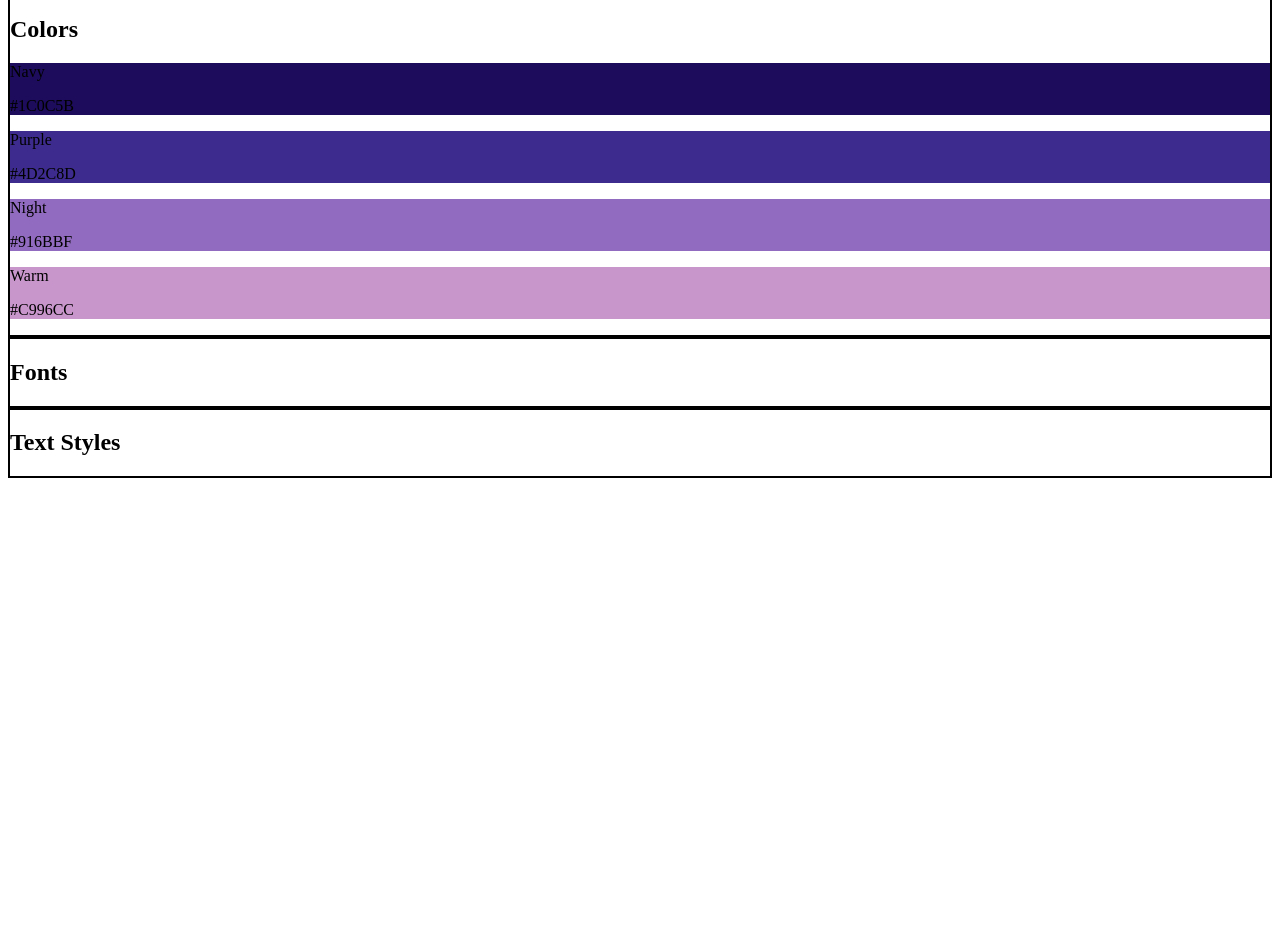
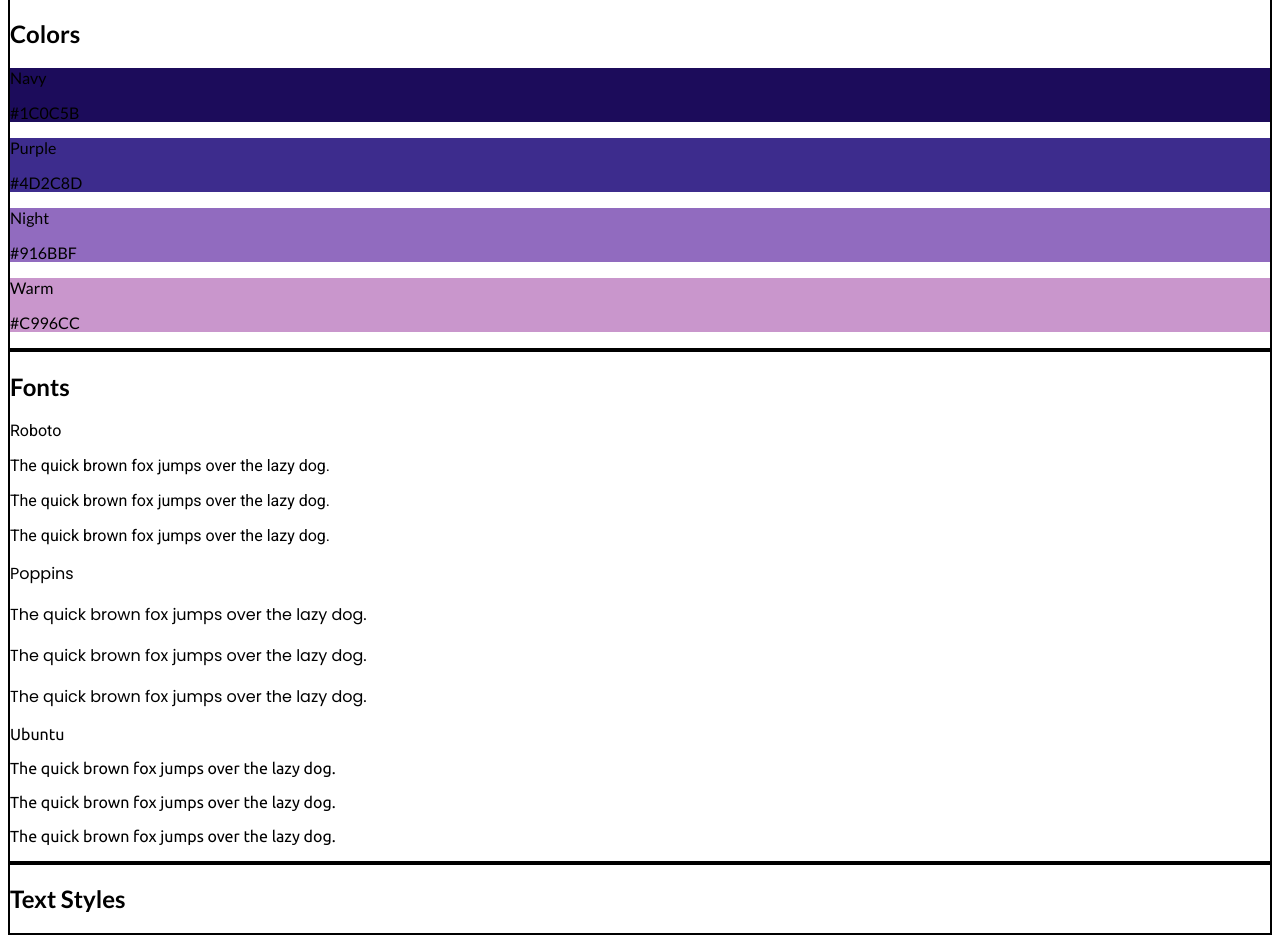
Before and after one commit to MalGreenidge/design_system, a plain HTML site: page index.html in a window 1280 px wide. Shown: the part 104-1047 px from the top of the page. Before the commit the page ends 800 px from the top, so only its background shows below. Drawn offline with Linux system fonts and the light colour scheme.

Commit message:
Add google fonts for styling fonts block

```diff
--- a/index.html
+++ b/index.html
@@ -44,6 +44,26 @@
         <!-- Fonts -->
         <section id="fonts">
             <h2>Fonts</h2>
+            <div class="font-block roboto">
+                <p class="font-label">Roboto</p>
+                <p class="normal">The quick brown fox jumps over the lazy dog.</p>
+                <p class="bold">The quick brown fox jumps over the lazy dog.</p>
+                <p class="italic">The quick brown fox jumps over the lazy dog.</p>
+            </div>
+
+            <div class="font-block poppins">
+                <p class="font-label">Poppins</p>
+                <p class="normal">The quick brown fox jumps over the lazy dog.</p>
+                <p class="bold">The quick brown fox jumps over the lazy dog.</p>
+                <p class="italic">The quick brown fox jumps over the lazy dog.</p>
+            </div>
+
+            <div class="font-block ubuntu">
+                <p class="font-label">Ubuntu</p>
+                <p class="normal">The quick brown fox jumps over the lazy dog.</p>
+                <p class="bold">The quick brown fox jumps over the lazy dog.</p>
+                <p class="italic">The quick brown fox jumps over the lazy dog.</p>
+            </div>
         </section>
         <!-- Text Styles -->
         <section id="text-styles">
--- a/styles.css
+++ b/styles.css
@@ -1,8 +1,25 @@
+@import url('https://fonts.googleapis.com/css2?family=Lato:ital,wght@0,400;0,700;1,300&family=Poppins:ital,wght@0,400;0,700;1,300&family=Roboto:ital,wght@0,400;0,700;1,300&family=Ubuntu:ital,wght@0,400;0,700;1,300&display=swap');
+
+/* Font Famillies
+
+font-family: 'Lato', sans-serif;
+font-family: 'Poppins', sans-serif;
+font-family: 'Roboto', sans-serif;
+font-family: 'Ubuntu', sans-serif;
+
+*/
+
+
+
+body {
+    font-family: 'Lato', sans-serif;
+}
+
 #colors, #fonts, #text-styles {
     border: solid black 2px;
 }
 
-
+/* Colors Section Styling */
 
 .navy {
     background-color: rgb(28, 12, 91)
@@ -19,3 +36,20 @@
 .warm {
     background-color: rgb(201, 150, 204);
 }
+
+
+/* Fonts Section Styling */
+
+.roboto {
+    font-family: 'Roboto', sans-serif;
+}
+
+.poppins {
+    font-family: 'Poppins', sans-serif;
+
+}
+
+.ubuntu {
+    font-family: 'Ubuntu', sans-serif;
+
+}
```
